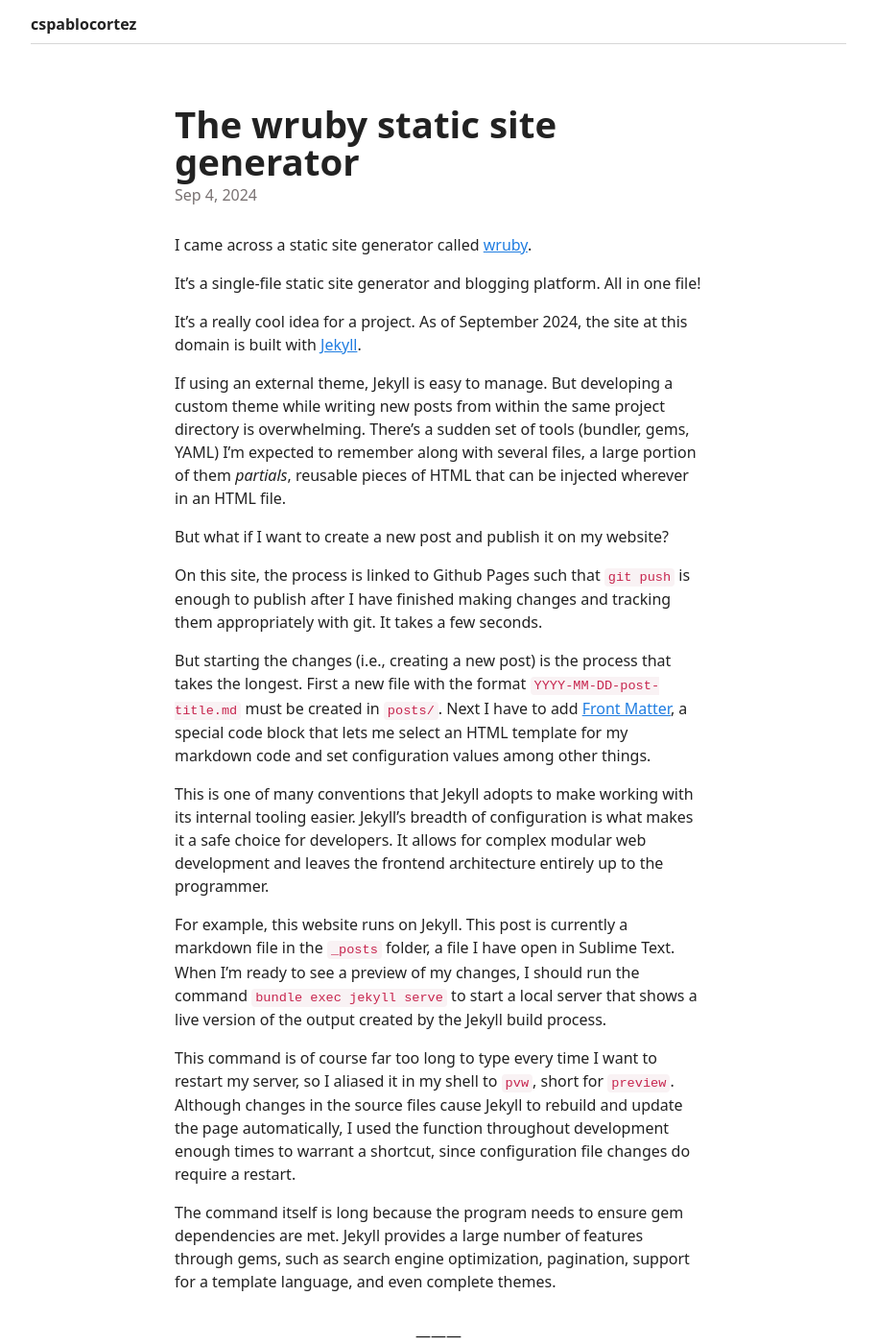
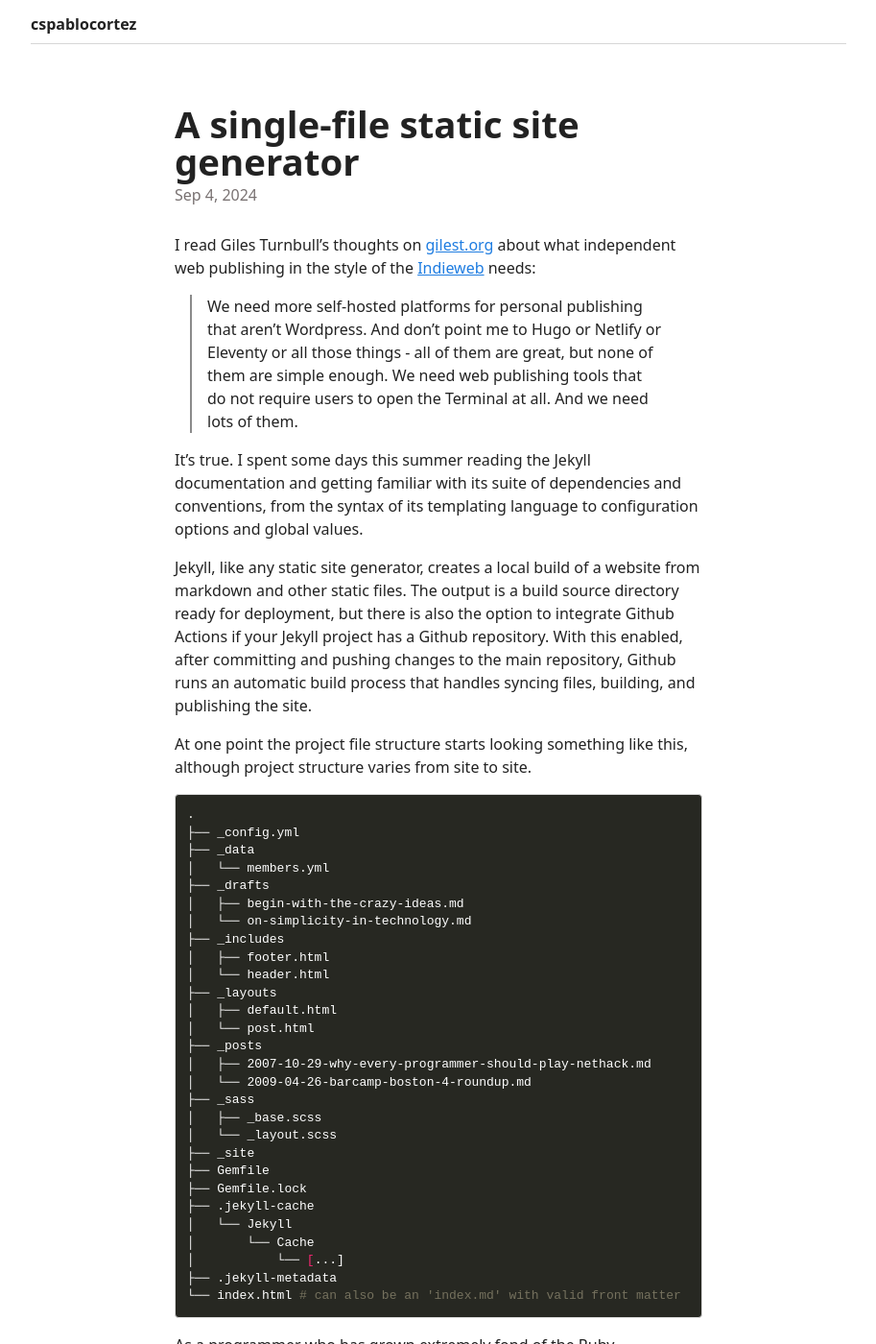
Before and after one commit to cspablocortez/cspablocortez.github.io, a Jekyll site: the page built from _posts/2024-09-04-wruby.md, in a window 1280 px wide and 1400 px high. Shown: the whole window at 96% size, without its empty margins (183-1096 px from the left). Built offline with Jekyll 4.4.1, drawn with Linux system fonts in a browser that asks for light colours; some of the changed text lies outside the part shown.

Commit message:
wruby post editing; refactor

````diff
--- a/_posts/2024-09-04-wruby.md
+++ b/_posts/2024-09-04-wruby.md
@@ -1,89 +1,18 @@
 ---
-title: The wruby static site generator
+title: A single-file static site generator
 date: 2024-09-04
 layout: post
-published: true
 ---
-
-I came across a static site generator called [wruby](https://wruby.btxx.org).
-
-It's a single-file static site generator and blogging platform. All in one file!
-
-It's a really cool idea for a project.
-As of September 2024, the site at  this domain is built with
-[Jekyll](https://jekyllrb.com).
-
-If using an external theme, Jekyll is easy to manage. But
-developing a custom theme while writing new posts from within
-the same project directory is overwhelming. There's a sudden
-set of tools (bundler, gems, YAML) I'm expected to remember
-along with several files, a large portion of them *partials*,
-reusable pieces of HTML that can be injected wherever in an
-HTML file.
-
-But what if I want to create a new post and publish it on my
-website?
-
-On this site, the process is linked to Github Pages such that
-`git push` is enough to publish after I have finished making
-changes and tracking them appropriately with git. It takes a
-few seconds.
-
-But starting the changes (i.e., creating a new post) is the
-process that takes the longest. First a new file with the
-format `YYYY-MM-DD-post-title.md` must be created in `posts/`.
-Next I have to add [Front Matter](https://jekyllrb.com/docs/front-matter/),
-a special code block that lets me select an HTML template
-for my markdown code and set configuration values among other
-things.
-
-
-This is one of many conventions that Jekyll adopts to make working
-with its internal tooling easier. Jekyll's breadth of configuration is what
-makes it a safe choice for developers. It allows for complex modular web development and leaves the frontend architecture entirely up to
-the programmer.
-
-For example, this website runs on Jekyll. This post is currently a markdown
-file in the `_posts` folder, a file I have open in Sublime Text. When I'm
-ready to see a preview of my changes, I should run the command `bundle exec jekyll serve`
-to start a local server that shows a live version of the output created by the
-Jekyll build process.
-
-This command is of course far too long to type every time I want to restart my server,
-so I aliased it in my shell to `pvw`, short for `preview`. Although changes
-in the source files cause Jekyll to rebuild and update the page
-automatically, I used the function throughout development enough times to warrant
-a shortcut, since configuration file changes do require a restart.
-
-The command itself is long because the program needs to ensure
-gem dependencies are met. Jekyll provides a large number of features
-through gems, such as search engine optimization, pagination, support
-for a template language, and even complete themes.
-
-<div style="text-align: center; padding: 1rem;" >
-&mdash;&mdash;&mdash;
-</div>
 
 I read Giles Turnbull's thoughts on [gilest.org](https://gilest.org/indie-easy.html) about what independent web publishing in the style of the [Indieweb](https://indieweb.org) needs:
 
 > We need more self-hosted platforms for personal publishing that aren’t Wordpress. And don’t point me to Hugo or Netlify or Eleventy or all those things - all of them are great, but none of them are simple enough. We need web publishing tools that do not require users to open the Terminal at all. And we need lots of them.
 
-And it's true. I remember spending a few days over a couple of months this past year
-reading the Jekyll documentation and getting familiar with its suite of
-dependencies and conventions, from the syntax of the Liquid template language to
-the configuration options and default variable values. And that was the first part.
-Next was understanding how Jekyll integrates with Github Pages
-using Github Actions, and while Github does provide Jekyll support by default,
-there are conflicts between the github-pages gem and some Jekyll versions.
-One such example is Jekyll and its default template, which required me to
-update a Gemfile, remove the Jekyll gem, then to include [github-pages](https://github.com/github/pages-gem) and
-[webrick](https://github.com/ruby/webrick).
-Add Linux as a platform to the Gemfile.lock because we are configuring
-for the Github server. Finally commit and push changes
-to the repository. Now you're done!
+It’s true. I spent some days this summer reading the Jekyll documentation and getting familiar with its suite of dependencies and conventions, from the syntax of its templating language to configuration options and global values.
 
+Jekyll, like any static site generator, creates a local build of a website from markdown and other static files. The output is a build source directory ready for deployment, but there is also the option to integrate Github Actions if your Jekyll project has a Github repository. With this enabled, after committing and pushing changes to the main repository, Github runs an automatic build process that handles syncing files, building, and publishing the site.
 
-At one point the project file structure starts looking something like this:
+At one point the project file structure starts looking something like this, although project structure varies from site to site.
 
 ~~~sh
 .
@@ -106,6 +35,8 @@ At one point the project file structure starts looking something like this:
 │   ├── _base.scss
 │   └── _layout.scss
 ├── _site
+├── Gemfile
+├── Gemfile.lock
 ├── .jekyll-cache
 │   └── Jekyll
 │       └── Cache
@@ -114,51 +45,38 @@ At one point the project file structure starts looking something like this:
 └── index.html # can also be an 'index.md' with valid front matter
 ~~~
 
-
 As a programmer who has grown extremely fond of the Ruby programming language
 and its community, learning all of this was fun. I learned so much about
 the project and the Ruby software ecosystem. I watched tutorials on YouTube, talks at developer conferences. I read a bit on the history of each project. It was really cool to find out that Jekyll was built by
 [Tom Preston-Werner](https://tom.preston-werner.com), who also created GitHub. I learned Liquid was developed by Shopify and that the creator of
-[Rake](https://github.com/ruby/rake), Jim Weirich, tells the story of developing the project in
+[Rake](https://github.com/ruby/rake), Jim Weirich, told the story of developing the project in
 the [initial keynote](https://www.youtube.com/watch?v=0D3KfnbTdWw) of RubyConf Uruguay 2011.
 
-While the developer part of me enjoys this rich
-software ecosystem, the writer part of me feels an information
-overload everytime I open the project on my text editor.
-It didn't take long before I had created scripts that
-automated tasks like creating new posts. The default way
-was to manually create markdown files that adhered to a
-specific filename format. While immensely helpful in processing
-dates, it was also burdensome and a deterrent to writing
-new posts. After automating this process, writing became
-more enjoyable.
+While the developer part of me enjoys using this rich software ecosystem, the writer part of me feels an information overload every time I open a Jekyll project with a text editor.
 
-But the evidence is in the results. I didn't keep writing not
-because I didn't know what to say, but because there was
-no tool that made doing so easy. There was always something
-separating idea from draft and draft from deployment.
+It didn’t take long before I'd written scripts that automated tasks like creating new posts. The default way was to manually create markdown files that adhered to a specific filename format, and while this is helpful in processing posts since one of Jekyll's main features is having no database, it added one more layer of technology between writing and publication.
 
-This gap in processes could be bridged through more
-scripts, surely, but there's more fun to be had in
-building a new thing from scratch.
+And the evidence is in the results. I didn’t upload more posts not because I didn’t keep writing, but because updating my Github Pages site required me to be simultaneously aware of the development and content of the project. Sometimes I want to spend time tweaking code files, but certainly not every time I need to write. I can't use technology that adds more steps to get from idea to draft and draft to deployment.
+
+Jekyll and I have a conflict of interests. Jekyll is equipped to handle a huge variety of use cases. On the other hand, all I want is unobtrusive software that takes markdown files and delivers them through this website. It wouldn't be too difficult to automate the time consuming steps to keep using Jekyll.
+
+But surely there’s more fun to be had in building a new thing from scratch.
+
+In his article, Giles goes on to say:
+
+> Let’s give people choices. Let’s give people options for tools they can set up and use, with no more knowledge than the knowledge they already have.
 
 <div style="text-align: center; padding: 1rem;" >
 &mdash;&mdash;&mdash;
 </div>
 
-In his article, Giles goes on to say:
 
-> Let’s give people choices. Let’s give people options for tools they can set up and use, with no more knowledge than the knowledge they already have.
+I came across a static site generator called [wruby](https://wruby.btxx.org)
+written by [Bradley Taunt](https://btxx.org). wruby synthesizes template
+language and build system into a Ruby file. Static site generator and
+blogging platform. All in one file!
 
-
-
-Bradley Taunt, the author of the single-file [wruby](https://wruby.btxx.org) static site generator, offers
-an alternative to Jekyll's complexity by writing a program that synthesizes template language
-and build system. The CSS of the site is reduced to few revisions upon default
-browser settings, packed into a minimized stylesheet, all within the same `header.html` file
-that handles navigation.
-
-This is the right idea.
+It's a really cool idea.
 
 I initially tested Bradley's static site generator on Termux, a terminal emulator for
 Android running on a tablet. I knew I had to try it in unlikely
@@ -167,7 +85,7 @@ proudly claimed Ruby as its only dependency.
 
 ![wruby README screenshot](https://cspablocortez.github.io/assets/images/wruby-readme.jpeg)
 
-All I had to do was run `make build` and this installed any dependencies it needed
+To get started, I ran `make build` and this installed any dependencies it needed
 ([kramdown](https://kramdown.gettalong.org/index.html) for markdown
 to html conversion and [rss](https://rubygems.org/gems/rss) for producing
 the rss feed).
@@ -185,8 +103,8 @@ end
 ```
 
 After fixing this with a quick edit in a text editor, I was able to get
-the project built immediately. That is wruby. A program that generates a
-new folder called `build`. This folder contains a website, ready to be
+the project built immediately. wruby generates a an output directory
+(`build`) which contains a website, ready to be
 deployed.
 
 
@@ -205,17 +123,13 @@ declares several functions to parse markdown, concatenate HTML
 fragments and handle the reading and writing of files, including
 an RSS feed. All of this built-in!
 
-
-
 <div style="text-align: center; padding: 1rem;" >
 &mdash;&mdash;&mdash;
 </div>
 
 Following Bradley's footsteps, today I began work on a one-file static
-site generator tentatively called Blurb[^1]. The goal is to eventually handle
+site generator tentatively called Arrow. The goal is to eventually handle
 the maintenance of this website through it.
-
-[^1]: Subject to change.
 
 The work so far has been exploratory. I cloned the
 [wruby repository](https://git.sr.ht/~bt/wruby) and spent
--- a/index.markdown
+++ b/index.markdown
@@ -4,4 +4,4 @@ title: Home
 permalink : /
 ---
 
-This website is under development.
+<p style="text-align: center;">This website is under development.</p>
````
Also changed, not shown: _includes/blog_feed.html (deleted, +0 -14 lines), _includes/blog_feed_gallery.html (deleted, +0 -15 lines), _includes/devlog_feed.html (deleted, +0 -32 lines), _includes/footer.html (deleted, +0 -8 lines), _includes/navigation.html (deleted, +0 -10 lines), _includes/recent_posts.html (deleted, +0 -8 lines), _includes/tagged_posts.html (deleted, +0 -32 lines), _posts/2024-08-07-jekyll-reference.md (+1 -5 lines), assets/css/custom.css (deleted, +0 -196 lines).
